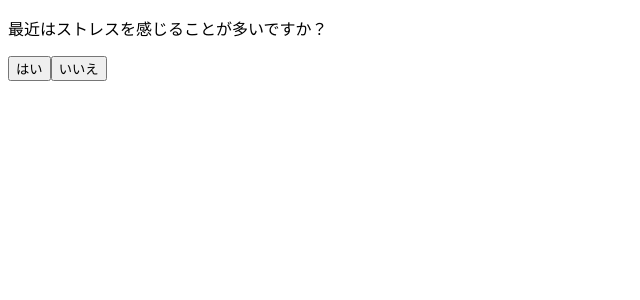
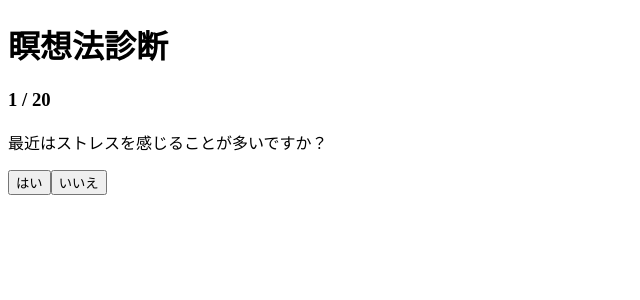
Before and after one commit to simazo/meditation-guide, a React (Vite) app: page / in a window 1280 px wide. Shown: the top 300 px of the page, without its empty margins (0-640 px from the left). Built offline with nearby package versions, Linux system fonts and the light colour scheme.

Commit message:
ビュー側をコンポーネント分割

```diff
--- a/src/App.tsx
+++ b/src/App.tsx
@@ -1,5 +1,8 @@
 import { useEffect } from "react";
 import { useQuestion } from "../hooks/useQuestion";
+import Question from "./components/Question";
+import Recommendation from "./components/Recommendation";
+import Progress from "./components/Progress";
 
 const App: React.FC = () => {
   const {
@@ -23,19 +26,15 @@ const App: React.FC = () => {
 
   return (
     <div>
-      {/* <h1>瞑想法診断</h1> */}
+      { <h1>瞑想法診断</h1>}
+      { <Progress current={currentQuestion?.id || 0} total={20} /> }
       {currentQuestion ? (
-      <div>
-        <p>{currentQuestion.text}</p>
-        <button onClick={() => onAnswer(currentQuestion.id, true)}>はい</button>
-        <button onClick={() => onAnswer(currentQuestion.id, false)}>いいえ</button>
-      </div>
+        <Question
+          text={currentQuestion.text}
+          onAnswer={(answer) => onAnswer(currentQuestion.id, answer)}
+        />
       ) : (
-        recommendation ? (
-          <h2>{recommendation}</h2> // 推奨結果が存在すれば表示
-        ) : (
-          <h2>結果を計算中...</h2> // 結果がまだ出ていない場合
-        )
+        <Recommendation recommendation={recommendation} />
       )}
     </div>
   );
--- /dev/null
+++ b/src/components/Progress.tsx
@@ -0,0 +1,16 @@
+import React from "react";
+
+interface ProgressProps {
+  current: number;
+  total: number;
+}
+
+const Progress: React.FC<ProgressProps> = ({ current, total }) => {
+  return (
+    <h3>
+      {current} / {total}
+    </h3>
+  );
+};
+
+export default Progress;
--- /dev/null
+++ b/src/components/Question.tsx
@@ -0,0 +1,14 @@
+import React from "react";
+
+const Question: React.FC<{
+  text: string;
+  onAnswer: (answer: boolean) => void;
+}> = ({ text, onAnswer }) => (
+  <div>
+    <p>{text}</p>
+    <button onClick={() => onAnswer(true)}>はい</button>
+    <button onClick={() => onAnswer(false)}>いいえ</button>
+  </div>
+);
+
+export default Question;
--- /dev/null
+++ b/src/components/Recommendation.tsx
@@ -0,0 +1,7 @@
+import React from "react";
+
+const Recommendation: React.FC<{ recommendation: string | null }> = ({ recommendation }) => (
+  <h2>{recommendation || "結果を計算中..."}</h2>
+);
+
+export default Recommendation;
```
